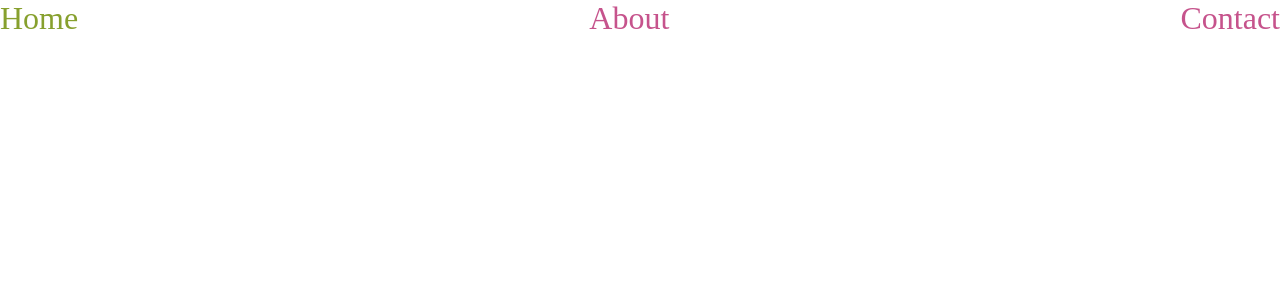
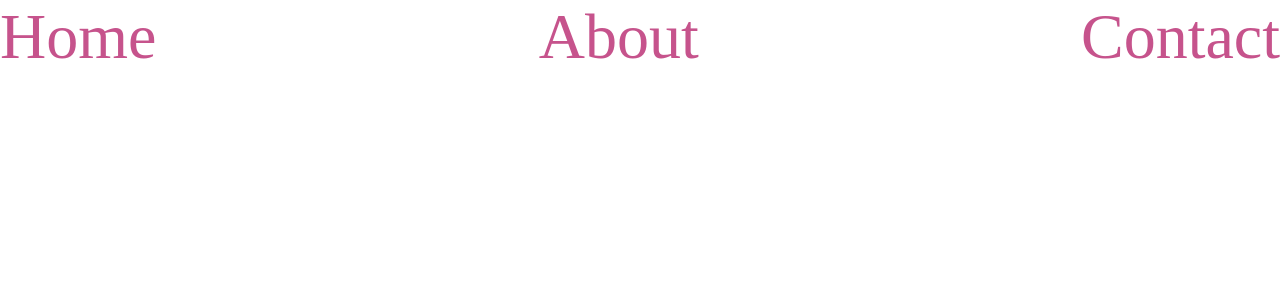
Before and after one commit to shaz1d/react-practice, a React (Vite) app: page / in a window 1280 px wide. Shown: the top 300 px of the page. Built offline with nearby package versions, Linux system fonts and the light colour scheme.

Commit message:
3rd commit

```diff
--- a/src/Components/Navbar/navbar.scss
+++ b/src/Components/Navbar/navbar.scss
@@ -5,7 +5,7 @@
     display: flex;
     justify-content: space-between;
     li {
-      font-size: 2rem;
+      font-size: $font-size-lg;
 
       a {
         text-decoration: none;
--- a/src/Styles/variables.scss
+++ b/src/Styles/variables.scss
@@ -1 +1,2 @@
 $primary-text-color: #c6538c;
+$font-size-lg: 4rem;
```
